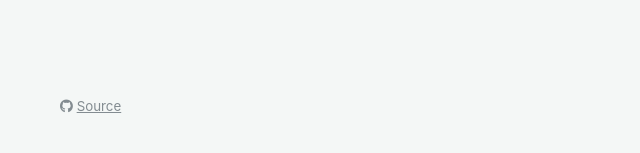
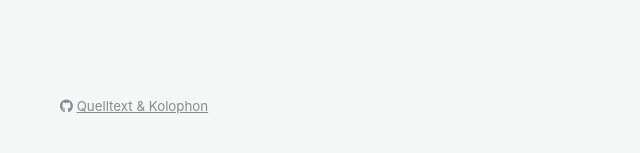
Before and after one commit to lkromat/website, a Jekyll site: the page built from index.md, in a window 1280 px wide. Shown: the part 697-850 px from the top of the page, without its empty margins (316-956 px from the left). Built offline with Jekyll 4.4.1, drawn with Linux system fonts in a browser that asks for light colours.

Commit message:
Update footer.html

```diff
--- a/_includes/footer.html
+++ b/_includes/footer.html
@@ -1,3 +1,3 @@
 <footer class="footer">
-    <i class="fab fa-github"></i> <a href="{{ site.github_repository }}">Source</a>
+    <i class="fab fa-github"></i> <a href="{{ site.github_repository }}">Quelltext & Kolophon</a>
 </footer>
```
